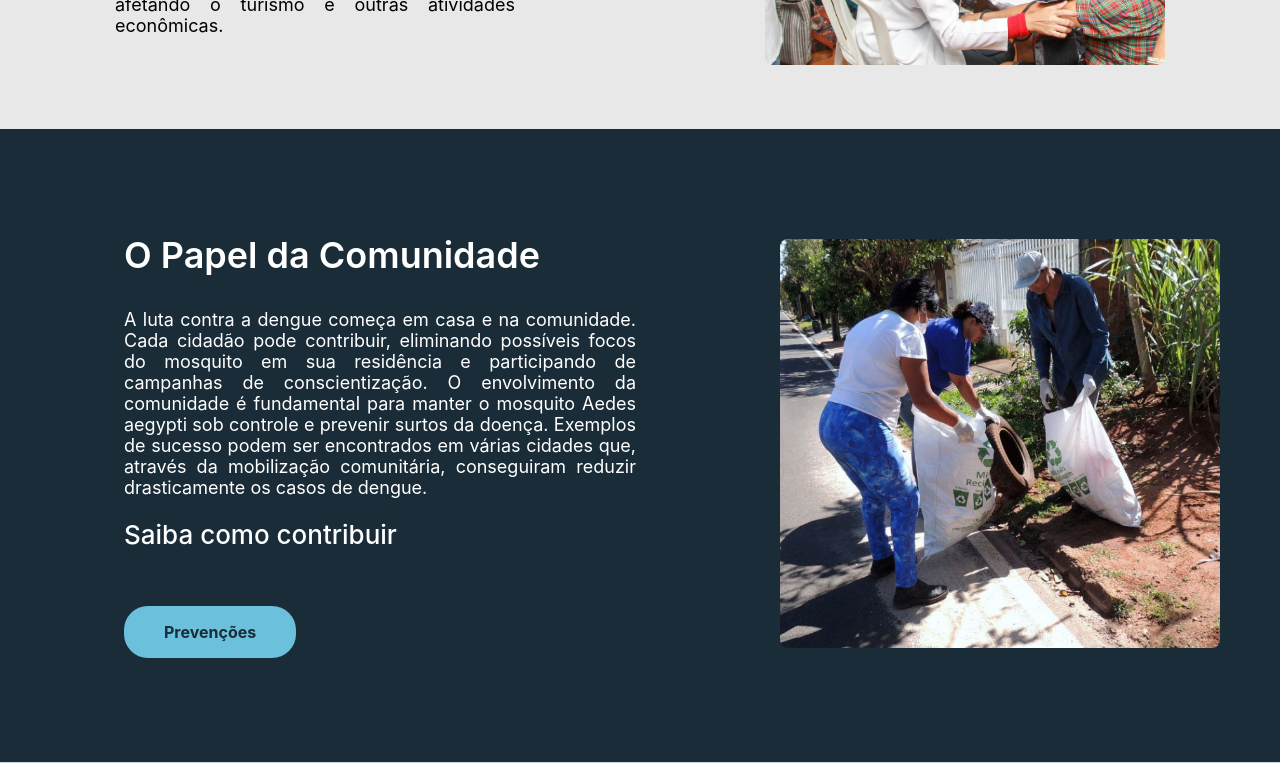
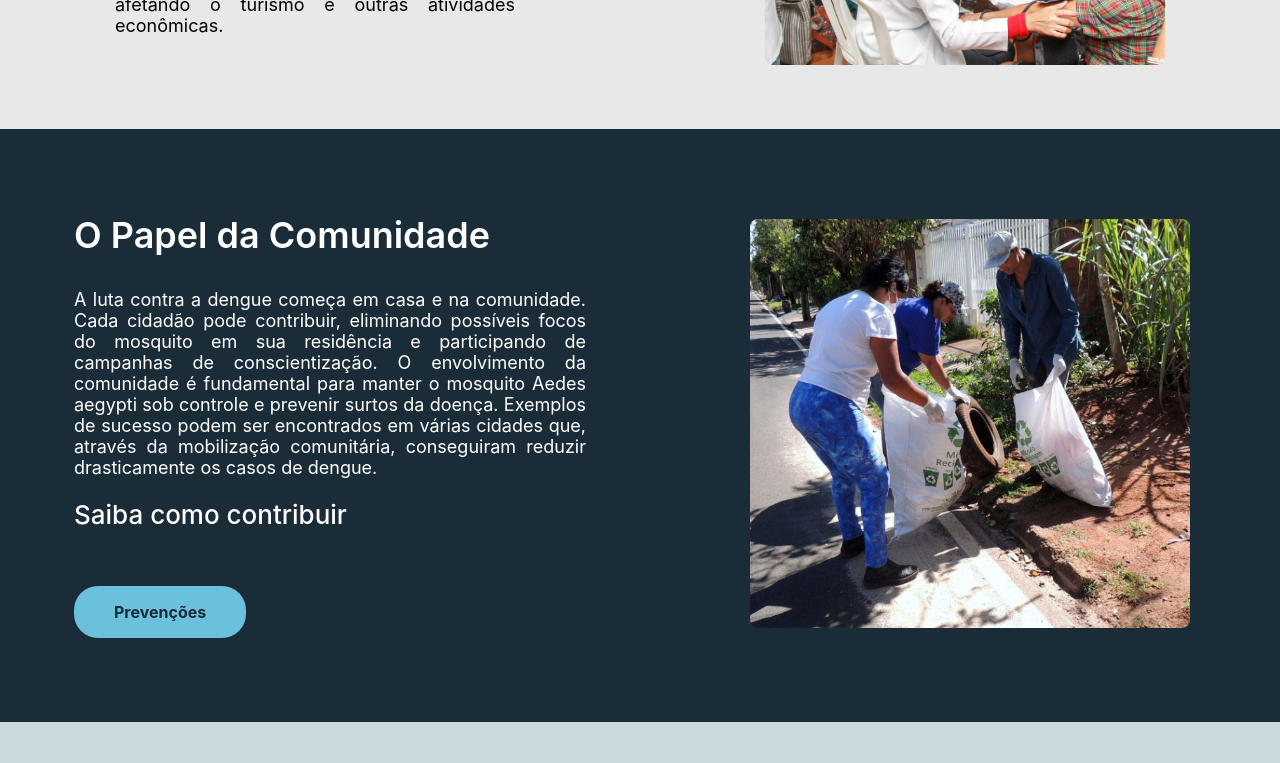
Before and after one commit to vctrwesley/web-dengue, an Angular app: page /usuario/page-sobre in a window 1280 px wide. Shown: the part 2960-3723 px from the top of the page. Built offline with nearby package versions, Linux system fonts and the light colour scheme.

Commit message:
fix container-comunidade

```diff
--- a/src/app/sistema/page-sobre/page-sobre.component.css
+++ b/src/app/sistema/page-sobre/page-sobre.component.css
@@ -185,10 +185,11 @@
 .container-comunidade{
     display: flex;
     align-items: center;
-    justify-content: center;
+    justify-content: space-between;
     width: 100%;
     text-align: center;
     max-width: 1400px;
+    padding: 50px;
 }
 
 .img-comunidade {
@@ -208,7 +209,6 @@
     flex-direction: column;
     align-items: flex-start;
     gap: 8px;
-    margin: 80px;
     width: 100%;
     max-width: 560px;
 }
```
